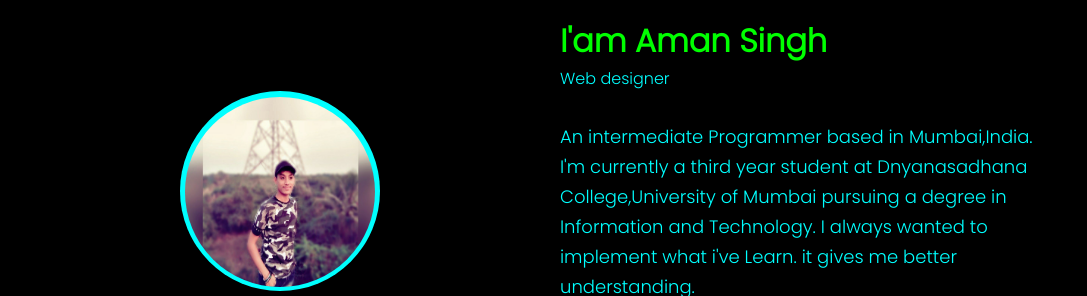
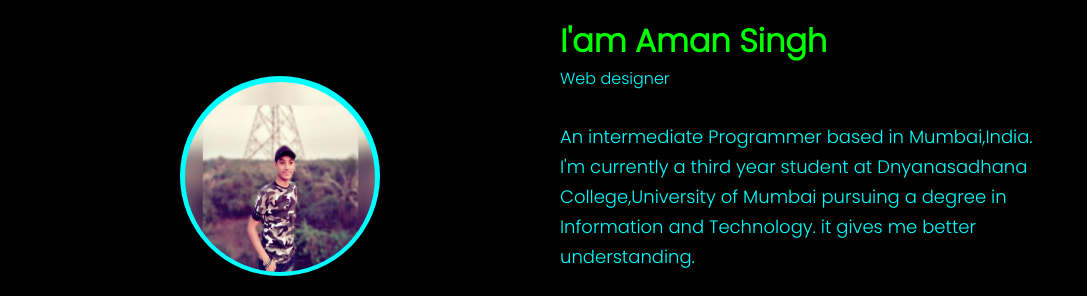
Before and after one commit to Aman2221/Aman, a plain HTML site: page index.html in a window 1280 px wide. Shown: the part 1030-1326 px from the top of the page, without its empty margins (96-1183 px from the left). Drawn offline with nearby package versions, Linux system fonts and the light colour scheme.

Commit message:
Update index.html

```diff
--- a/index.html
+++ b/index.html
@@ -74,8 +74,7 @@
                         <h2 class="about__subtitle">I'am Aman Singh </h2>
                         <span class="about__profession">Web designer</span>
                         <p class="about__text">
-                            An intermediate Programmer based in Mumbai,India. I'm currently a third year student at Dnyanasadhana College,University of Mumbai pursuing a degree in Information and Technology. I always wanted to implement what i've Learn.
-                            it gives me better understanding.
+                            An intermediate Programmer based in Mumbai,India. I'm currently a third year student at Dnyanasadhana College,University of Mumbai pursuing a degree in Information and Technology.                   it gives me better understanding.
                             </p>
 
                         <div class="about__social">
```
